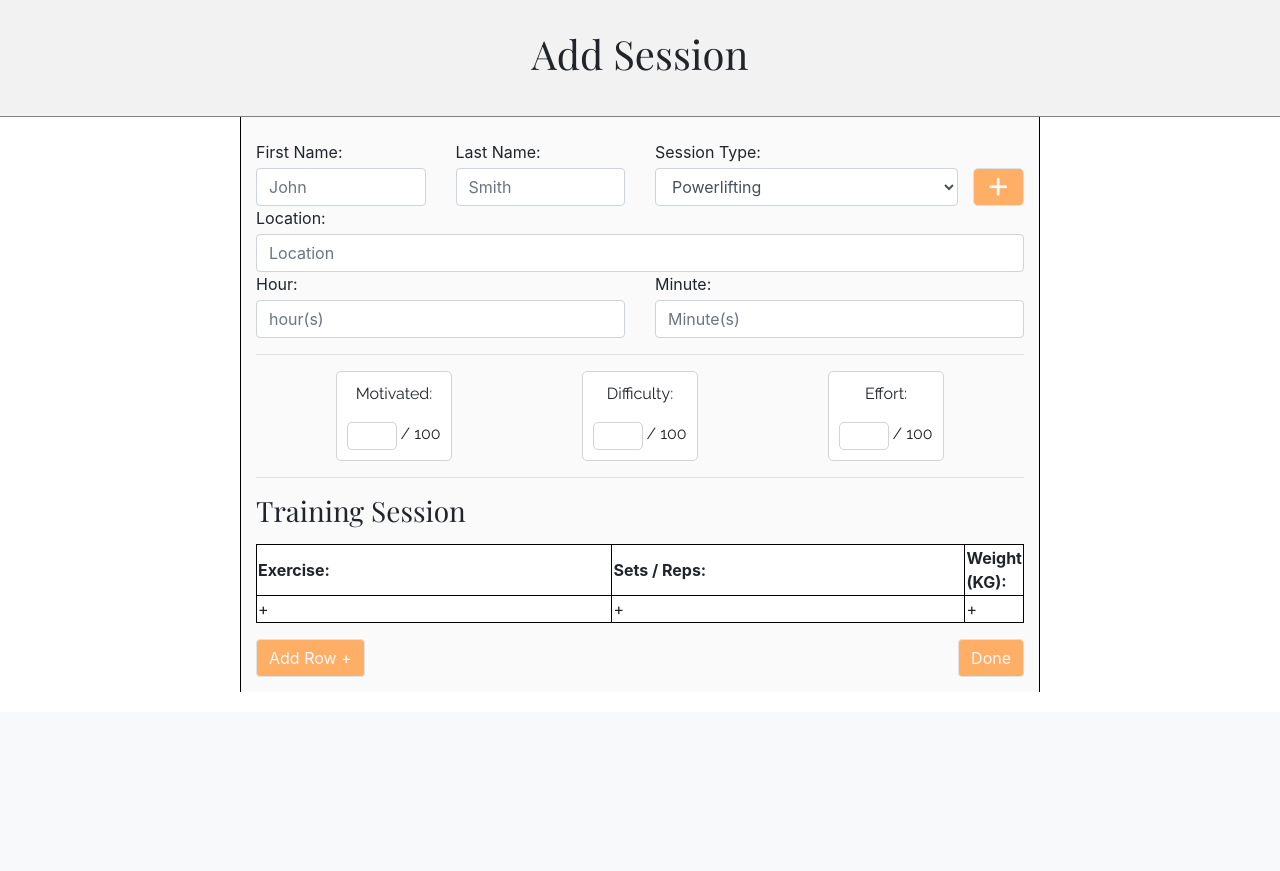
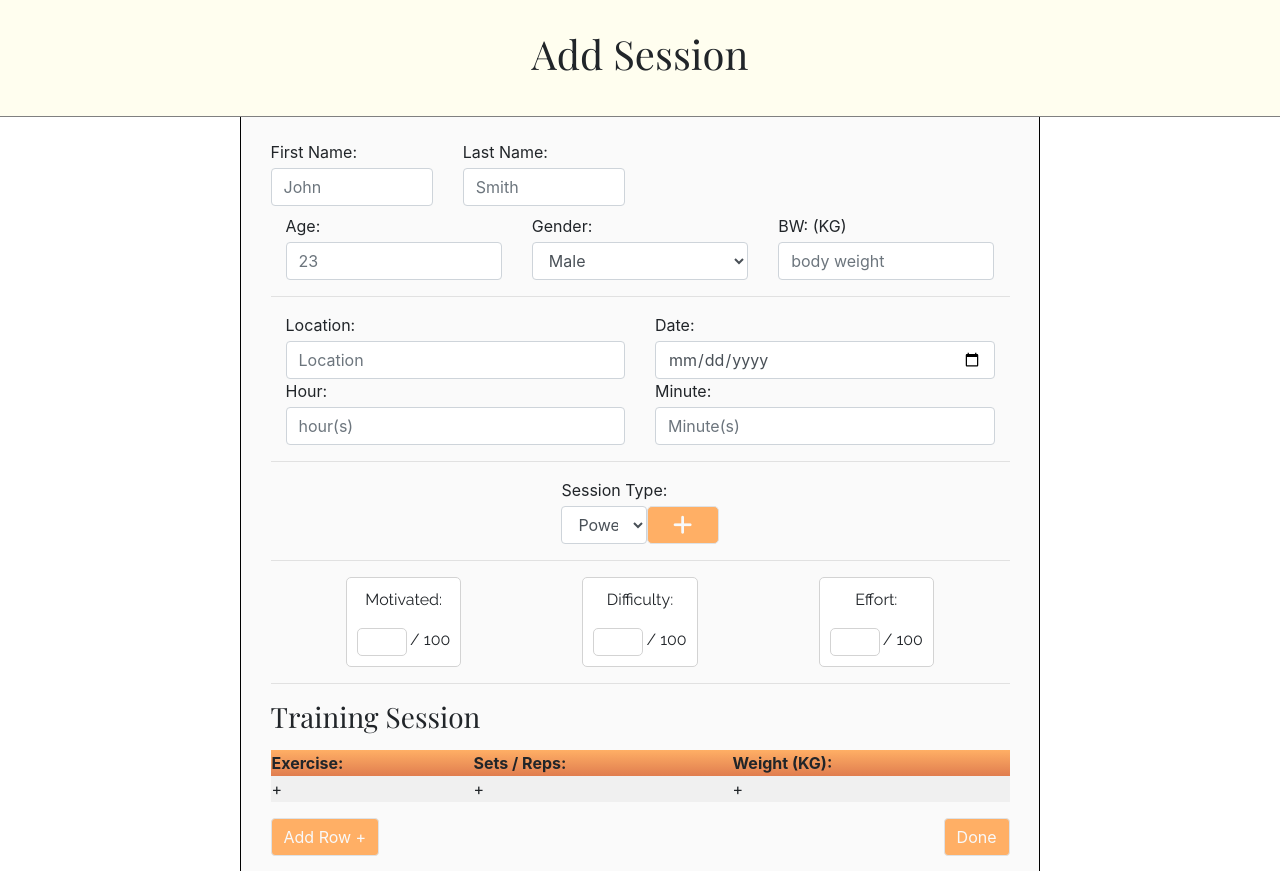
Before and after one commit to Fordalex/power-in-numbers, a Flask app: page /addsession in a window 1280 px wide. Shown: the part 88-959 px from the top of the page. Before the commit the page ends 780 px from the top, so only its background shows below. Run offline with Flask 2, Linux system fonts and the light colour scheme; some libraries are stand-ins or nearby versions.

Commit message:
added style to the session table using js, styled the session card.

```diff
--- a/static/css/style.css
+++ b/static/css/style.css
@@ -39,6 +39,11 @@ p, a {
   border-left: solid black 1px;
 }
 
+.session-header th {
+  background-image: -webkit-gradient(linear, left top, left bottom, from(#ffaf65), to(#e07d4f));
+  background-image: linear-gradient(#ffaf65, #e07d4f);
+}
+
 .fa-bars {
   font-size: 30px;
 }
@@ -54,7 +59,7 @@ p, a {
 }
 
 .title-container {
-  background-color: #f2f2f2;
+  background-color: #fffeef;
   padding: 30px;
   border-bottom: solid 1px gray;
   z-index: 5;
@@ -90,10 +95,4 @@ p, a {
   border: solid lightgray 1px;
   border-radius: 5px;
 }
-
-.session-table tr th, td {
-  border: solid black 1px;
-  width: 50%;
-  background-color: white;
-}
 /*# sourceMappingURL=style.css.map */
--- a/static/css/style.scss
+++ b/static/css/style.scss
@@ -1,11 +1,10 @@
 // Theme, colours
 
 $aboveNav: rgb(73, 73, 73);
-
 $mainColour: rgb(255, 175, 101);
 $primaryBtn: rgb(241,180,77);
-
-$titleContainer: rgb(242,242,242);
+$mainGradient: linear-gradient(rgb(255, 175, 101),rgb(224, 125, 79));
+$titleContainer: #fffeef;
 $pageContainer: rgb(250,250,250);
 
 // General
@@ -43,6 +42,12 @@ p,a {
     border-left:solid black 1px;
 }
 
+// session table
+
+.session-header th {
+    background-image:$mainGradient ;
+}
+
 // base.html
 
 .fa-bars {
@@ -55,7 +60,7 @@ p,a {
 }
 
 .navbar {
-    background-image: linear-gradient(rgb(255, 175, 101),rgb(224, 125, 79));
+    background-image: $mainGradient;
 }
 
 .title-container {
@@ -99,9 +104,3 @@ p,a {
     border: solid lightgray 1px;
     border-radius:5px;
 }
-
-.session-table tr th,td {
-    border:solid black 1px;
-    width:50%;
-    background-color: white;
-}
--- a/templates/addsession.html
+++ b/templates/addsession.html
@@ -15,22 +15,37 @@
                     <label class="mb-1">Last Name:</label>
                     <input type="text" class="form-control" placeholder="Smith" name="last_name">
                 </div>
-                <div class="col-10 col-lg-5">
-                    <label class="mb-1" for="exampleFormControlSelect1">Session Type:</label>
-                    <select class="form-control" id="exampleFormControlSelect1" name="session_type">
-                        <option>Powerlifting</option>
-                        <option>Running</option>
+            </div>
+            <div class="row m-0 p-0">
+                <div class="col-4">
+                    <label class="mb-1" for="exampleFormControlSelect1">Age:</label>
+                    <input type="number" class="form-control" placeholder="23" name="age">
+                </div>
+                <div class="col-4">
+                    <label class="mb-1" for="exampleFormControlSelect1">Gender:</label>
+                    <select class="form-control" id="exampleFormControlSelect1" name="gender">
+                        <option>Male</option>
+                        <option>Female</option>
                     </select>
                 </div>
-                <div class="col-2 col-lg-1 pl-0 d-flex justify-content-start align-items-end">
-                    <div class="add-button d-flex justify-content-center border align-items-center">
-                        <i class="fas fa-plus icon-button text-light"></i>
-                    </div>
+                <div class="col-4">
+                    <label class="mb-1" for="exampleFormControlSelect1">BW: (KG)</label>
+                    <input type="number" class="form-control" placeholder="body weight" name="body_weight">
                 </div>
-                <div class="col-12">
+
+            </div>
+            <hr>
+            <div class="row m-0 p-0">
+                <div class="col-6">
                     <label class="mb-1" for="exampleFormControlSelect1">Location:</label>
                     <input class="form-control" placeholder="Location" name="location">
                 </div>
+                <div class="col-6">
+                    <label class="mb-1" for="exampleFormControlSelect1">Date:</label>
+                    <input type="date" class="form-control" placeholder="Date" name="date">
+                </div>
+            </div>
+            <div class="row m-0 p-0">
                 <div class="col-6">
                     <label class="mb-1" for="exampleFormControlSelect1">Hour:</label>
                     <input type="number" class="form-control" placeholder="hour(s)" name="length_hour">
@@ -38,6 +53,21 @@
                 <div class="col-6">
                     <label class="mb-1" for="exampleFormControlSelect1">Minute:</label>
                     <input type="number" class="form-control" placeholder="Minute(s)" name="length_min">
+                </div>
+            </div>
+            <hr>
+            <div class="col-12 d-flex justify-content-around">
+                <div>
+                    <label class="mb-1" for="exampleFormControlSelect1">Session Type:</label>
+                    <div class="d-flex justify-content-center">
+                        <select class="form-control" id="exampleFormControlSelect1" name="session_type">
+                            <option>Powerlifting</option>
+                            <option>Running</option>
+                        </select>
+                        <div class="add-button d-flex justify-content-center border align-items-center">
+                            <i class="fas fa-plus icon-button text-light"></i>
+                        </div>
+                    </div>
                 </div>
             </div>
             <hr>
@@ -69,21 +99,23 @@
             <hr>
             <div>
                 <h3 class="my-3">Training Session</h3>
-                <table class="session-table mb-3">
+                <table class="session-table mb-3 container-fluid">
                     <tr>
                         <th>Exercise:</th>
                         <th>Sets / Reps:</th>
                         <th>Weight (KG):</th>
                     </tr>
                     <tr>
-                      <td>+</td>
-                      <td>+</td>
-                      <td>+</td>
+                        <td>+</td>
+                        <td>+</td>
+                        <td>+</td>
                     </tr>
                 </table>
                 <div class="row m-0 p-0">
                     <div class="col-6 m-0 p-0">
-                        <button class="btn btn-primary d-flex justify-content-end secondary-colour text-light border">Add Row +</button>
+                        <button
+                            class="btn btn-primary d-flex justify-content-end secondary-colour text-light border">Add
+                            Row +</button>
                     </div>
                     <div class="col-6 m-0 p-0 d-flex justify-content-end">
                         <button class="btn secondary-colour text-light border" type="submit" name="action">Done</button>
--- a/templates/base.html
+++ b/templates/base.html
@@ -52,10 +52,34 @@
 
     {% block content %} {% endblock %}
 
+
     <script src="https://code.jquery.com/jquery-3.4.1.slim.min.js" integrity="sha384-J6qa4849blE2+poT4WnyKhv5vZF5SrPo0iEjwBvKU7imGFAV0wwj1yYfoRSJoZ+n" crossorigin="anonymous"></script>
 <script src="https://cdn.jsdelivr.net/npm/popper.js@1.16.0/dist/umd/popper.min.js" integrity="sha384-Q6E9RHvbIyZFJoft+2mJbHaEWldlvI9IOYy5n3zV9zzTtmI3UksdQRVvoxMfooAo" crossorigin="anonymous"></script>
 <script src="https://stackpath.bootstrapcdn.com/bootstrap/4.4.1/js/bootstrap.min.js" integrity="sha384-wfSDF2E50Y2D1uUdj0O3uMBJnjuUD4Ih7YwaYd1iqfktj0Uod8GCExl3Og8ifwB6" crossorigin="anonymous"></script>
 
+<script>
+    // Styles the session table
+    var newYearTable = document.getElementsByClassName('session-table');
+    var mainColour = 'rgb(136, 227, 255)';
+    var firstColour = 'rgb(220,220,220)';
+    var secondaryColour = 'rgb(240,240,240)';
+
+    function tableColour(num) {
+        var newYearTableRow = newYearTable[num].getElementsByTagName('tr');
+        for (i = 0; i < newYearTableRow.length; i++) {
+            if (i == 0) {
+                newYearTableRow[i].classList.add('session-header');
+            } else if (i % 2 == 0) {
+                newYearTableRow[i].style.backgroundColor = firstColour;
+            } else {
+                newYearTableRow[i].style.backgroundColor = secondaryColour;
+            }
+        };
+    };
+    for (k = 0; k < newYearTable.length; k++) {
+        tableColour(k);
+    }
+</script>
 
 </body>
 
```
Also changed, not shown: templates/home.html (+77 -29 lines), 2 other files.
